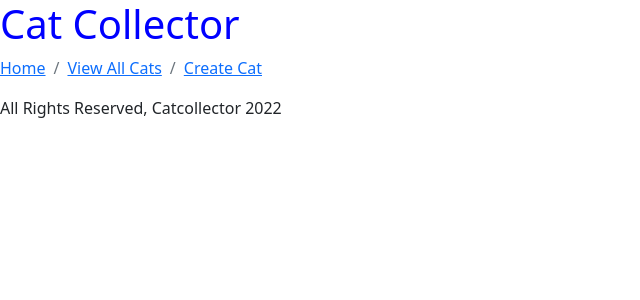
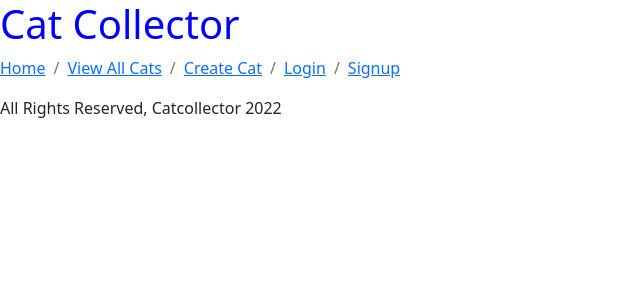
Before and after one commit to kearaharrington/catcollector, a Django app: template main_app/templates/cats/index.html in a window 1280 px wide. Shown: the top 300 px of the page, without its empty margins (0-640 px from the left). Run offline with Django 4.2, Linux system fonts and the light colour scheme; the template is opened without the code that fills it, so the values that code supplies are empty.

Commit message:
feat: add logout feature

```diff
--- a/main_app/templates/base.html
+++ b/main_app/templates/base.html
@@ -1,22 +1,32 @@
 {% load static %}
 <!DOCTYPE html>
 <html lang="en">
+
 <head>
     <meta charset="UTF-8">
     <meta http-equiv="X-UA-Compatible" content="IE=edge">
     <meta name="viewport" content="width=device-width, initial-scale=1.0">
     <title>Cat Collector</title>
     <link rel="stylesheet" href="{% static 'style.css' %}">
-    <link href="https://cdn.jsdelivr.net/npm/bootstrap@5.2.3/dist/css/bootstrap.min.css" rel="stylesheet" integrity="sha384-rbsA2VBKQhggwzxH7pPCaAqO46MgnOM80zW1RWuH61DGLwZJEdK2Kadq2F9CUG65" crossorigin="anonymous">
+    <link href="https://cdn.jsdelivr.net/npm/bootstrap@5.2.3/dist/css/bootstrap.min.css" rel="stylesheet"
+        integrity="sha384-rbsA2VBKQhggwzxH7pPCaAqO46MgnOM80zW1RWuH61DGLwZJEdK2Kadq2F9CUG65" crossorigin="anonymous">
 </head>
+
 <body>
     <h1>Cat Collector</h1>
 
     <nav aria-label="breadcrumb">
         <ol class="breadcrumb">
-          <li class="breadcrumb-item"><a href="/">Home</a></li>
-          <li class="breadcrumb-item active" aria-current="page"><a href="/cats">View All Cats</a></li>
-          <li class="breadcrumb-item active" aria-current="page"><a href="/cats/create">Create Cat</a></li>
+            <li class="breadcrumb-item"><a href="/">Home</a></li>
+            <li class="breadcrumb-item active" aria-current="page"><a href="/cats">View All Cats</a></li>
+            <li class="breadcrumb-item active" aria-current="page"><a href="/cats/create">Create Cat</a></li>
+            {% if user.is_authenticated %}
+            <li class="breadcrumb-item active" aria-current="page"><a href="/user/{{ user }}">{{ user }}'s Profile</a></li>
+            <li class="breadcrumb-item active" aria-current="page"><a href="{% url 'logout' %}">Logout</a></li>
+            {% else %}
+            <li class="breadcrumb-item active" aria-current="page"><a href="{% url 'login' %}">Login</a></li>
+            <li class="breadcrumb-item active" aria-current="page"><a href="{% url 'signup' %}">Signup</a></li>
+            {% endif %}
         </ol>
     </nav>
 
@@ -25,7 +35,12 @@
     {% endblock %}
 
     <footer>All Rights Reserved, Catcollector 2022</footer>
-    <script src="https://cdn.jsdelivr.net/npm/@popperjs/core@2.11.6/dist/umd/popper.min.js" integrity="sha384-oBqDVmMz9ATKxIep9tiCxS/Z9fNfEXiDAYTujMAeBAsjFuCZSmKbSSUnQlmh/jp3" crossorigin="anonymous"></script>
-    <script src="https://cdn.jsdelivr.net/npm/bootstrap@5.2.3/dist/js/bootstrap.min.js" integrity="sha384-cuYeSxntonz0PPNlHhBs68uyIAVpIIOZZ5JqeqvYYIcEL727kskC66kF92t6Xl2V" crossorigin="anonymous"></script>
+    <script src="https://cdn.jsdelivr.net/npm/@popperjs/core@2.11.6/dist/umd/popper.min.js"
+        integrity="sha384-oBqDVmMz9ATKxIep9tiCxS/Z9fNfEXiDAYTujMAeBAsjFuCZSmKbSSUnQlmh/jp3"
+        crossorigin="anonymous"></script>
+    <script src="https://cdn.jsdelivr.net/npm/bootstrap@5.2.3/dist/js/bootstrap.min.js"
+        integrity="sha384-cuYeSxntonz0PPNlHhBs68uyIAVpIIOZZ5JqeqvYYIcEL727kskC66kF92t6Xl2V"
+        crossorigin="anonymous"></script>
 </body>
+
 </html>
--- a/main_app/urls.py
+++ b/main_app/urls.py
@@ -18,5 +18,6 @@ urlpatterns = [
     path('dogs/<int:pk>/update/', views.DogUpdate.as_view(), name='dogs_update'),
     path('dogs/<int:pk>/delete/', views.DogDelete.as_view(), name='dogs_delete'),
     path('user/<username>', views.profile, name='profile'),
-    path('login/', views.login_view, name="login"),
+    path('login/', views.login_view, name='login'),
+    path('logout/', views.logout_view, name='logout'),
 ]
--- a/main_app/views.py
+++ b/main_app/views.py
@@ -112,3 +112,7 @@ def login_view(request):
     else: # it was a get request so send the emtpy login form
         form = AuthenticationForm()
         return render(request, 'login.html', {'form': form})
+
+def logout_view(request):
+  logout(request)
+  return HttpResponseRedirect('/')
```
